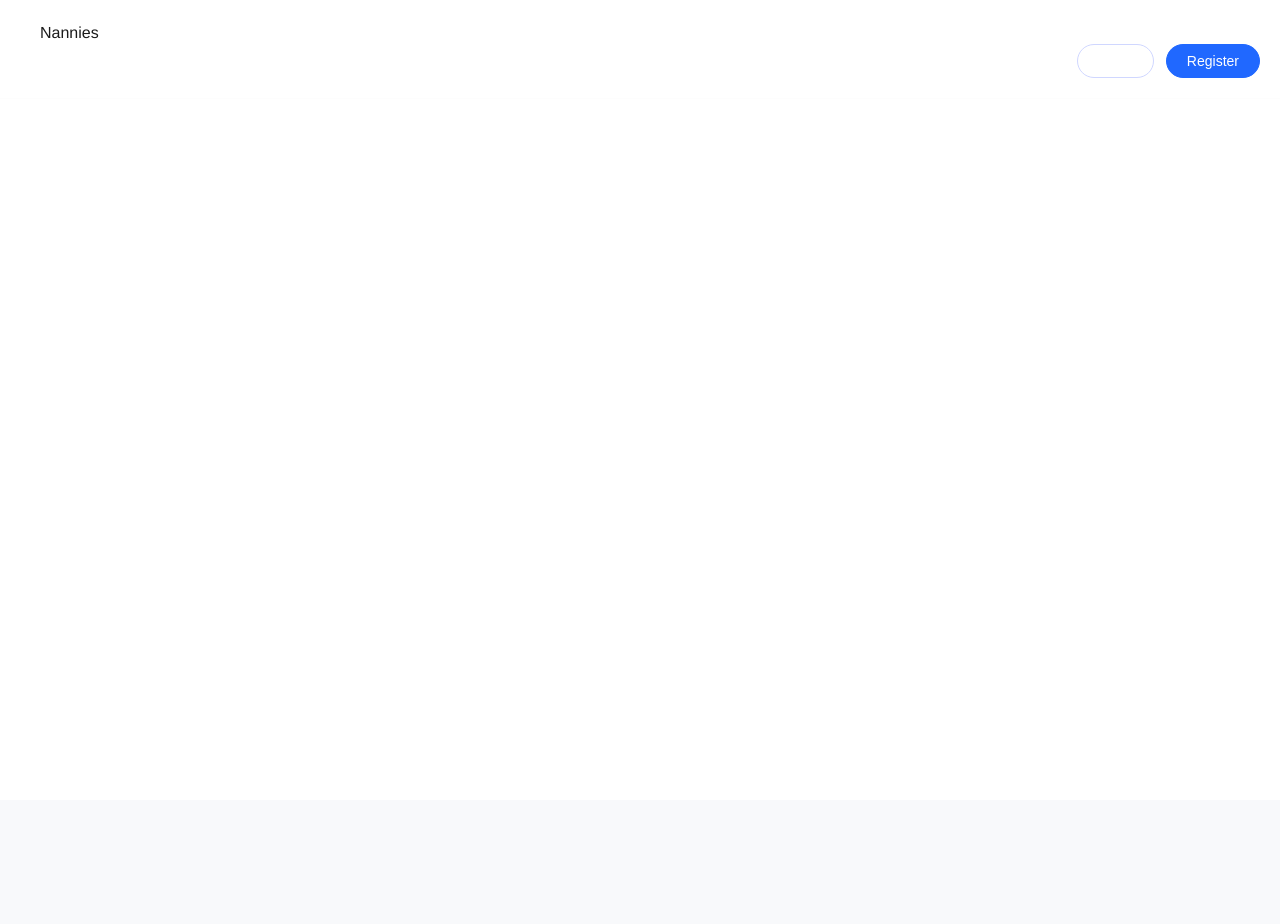
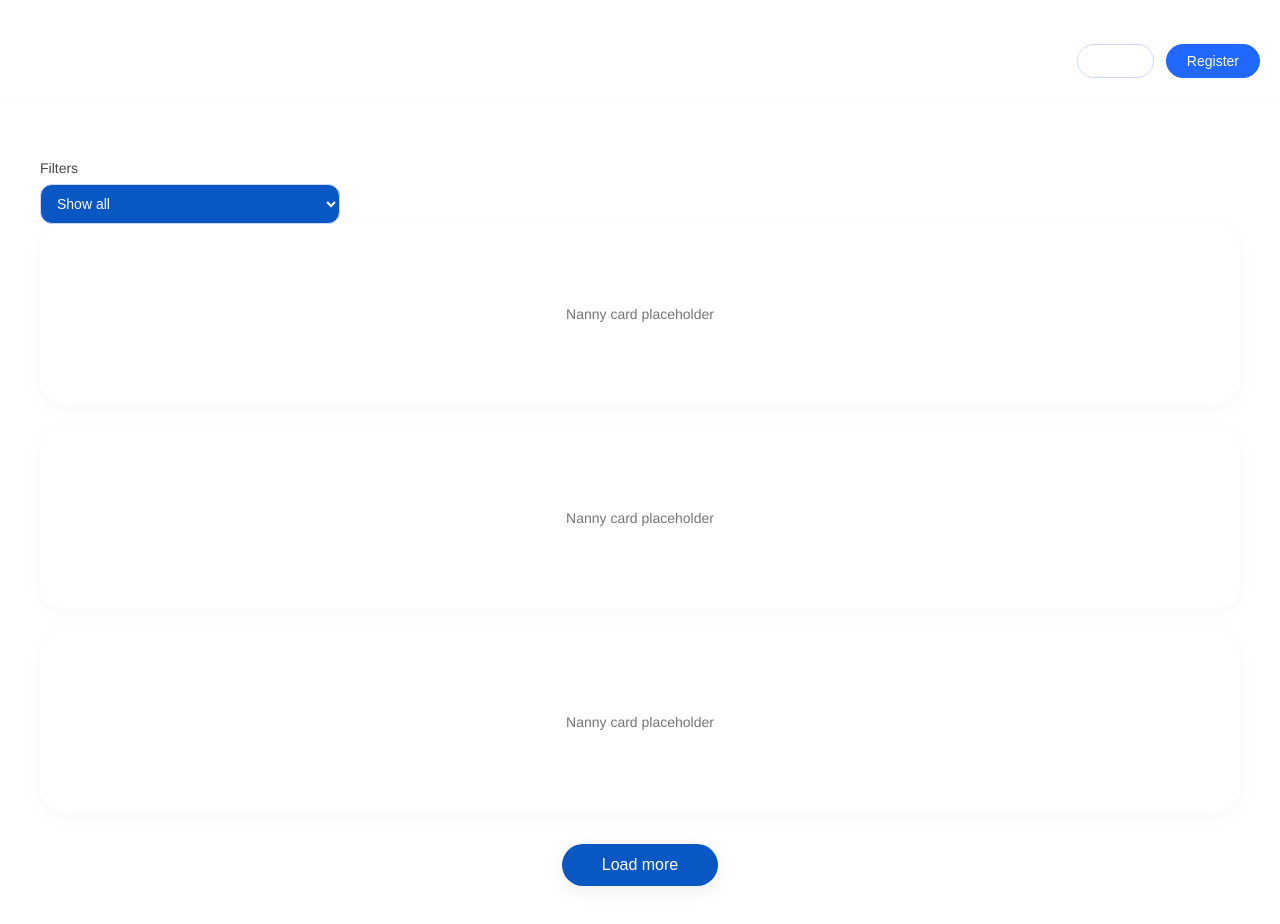
Before and after one commit to NurAleynaPektas/nanny-services, a React (Vite) app: page /nannies in a window 1280 px wide. Before the commit the page ends 800 px from the top, so only its background shows below. Built offline with nearby package versions, Linux system fonts and the light colour scheme.

Commit message:
creation structure initiale de la page Nannies

```diff
--- a/src/pages/Nannies.jsx
+++ b/src/pages/Nannies.jsx
@@ -1,11 +1,49 @@
-import React from 'react'
+import { useState } from "react";
+import styles from "./Nannies.module.css";
 
-const Nannies = () => {
+export default function Nannies() {
+  const [filter, setFilter] = useState("all");
+
   return (
-    <div>
-      Nannies
-    </div>
-  )
+    <main className={styles.page}>
+      <div className={styles.content}>
+        {/* SOL: Filters */}
+        <aside className={styles.sidebar}>
+          <p className={styles.sidebarTitle}>Filters</p>
+
+          <select
+            className={styles.select}
+            value={filter}
+            onChange={(e) => setFilter(e.target.value)}
+          >
+            <option value="az">A to Z</option>
+            <option value="za">Z to A</option>
+            <option value="lt10">Less than 10$</option>
+            <option value="gt10">Greater than 10$</option>
+            <option value="popular">Popular</option>
+            <option value="notPopular">Not popular</option>
+            <option value="all">Show all</option>
+          </select>
+        </aside>
+
+        {/* SAĞ: Kartlar alanı */}
+        <section className={styles.list}>
+          <article className={styles.cardPlaceholder}>
+            Nanny card placeholder
+          </article>
+          <article className={styles.cardPlaceholder}>
+            Nanny card placeholder
+          </article>
+          <article className={styles.cardPlaceholder}>
+            Nanny card placeholder
+          </article>
+        </section>
+      </div>
+
+      {/* ALT: Load more */}
+      <div className={styles.loadMoreWrapper}>
+        <button className={styles.loadMoreBtn}>Load more</button>
+      </div>
+    </main>
+  );
 }
-
-export default Nannies
--- /dev/null
+++ b/src/pages/Nannies.module.css
@@ -0,0 +1,76 @@
+.page {
+
+  padding-top: 120px;
+}
+
+.content {
+  display: flex;
+    flex-direction: column;
+}
+/*Filters*/
+.sidebar {
+    width: 300px;
+  padding-top: 16px;
+}
+
+.sidebarTitle {
+  font-size: 14px;
+  font-weight: 500;
+  margin-bottom: 8px;
+  opacity: 0.8;
+}
+
+.select {
+  width: 100%;
+  padding: 10px 12px;
+  border-radius: 12px;
+  border: 1px solid #d0d7ff;
+  background: #0957c3;
+  color: #fff;
+  font-size: 14px;
+  cursor: pointer;
+}
+
+/* ALT TARAF – liste alanı */
+.list {
+  display: flex;
+  flex-direction: column;
+  gap: 24px;
+}
+
+.cardPlaceholder {
+  height: 180px;
+  border-radius: 24px;
+  background: #ffffff;
+  box-shadow: 0 4px 20px rgba(15, 35, 52, 0.06);
+  display: flex;
+  align-items: center;
+  justify-content: center;
+  font-size: 14px;
+  opacity: 0.6;
+}
+
+/* Load more */
+.loadMoreWrapper {
+  display: flex;
+  justify-content: center;
+  margin-top: 32px;
+}
+
+.loadMoreBtn {
+  padding: 12px 40px;
+  border-radius: 999px;
+  border: none;
+  background: #0957c3;
+  color: #fff;
+  cursor: pointer;
+  font-size: 16px;
+  font-weight: 500;
+  box-shadow: var(--shadow-soft);
+  transition: 0.2s ease;
+}
+
+.loadMoreBtn:hover {
+  box-shadow: var(--shadow-medium);
+  transform: translateY(-1px);
+}
```
